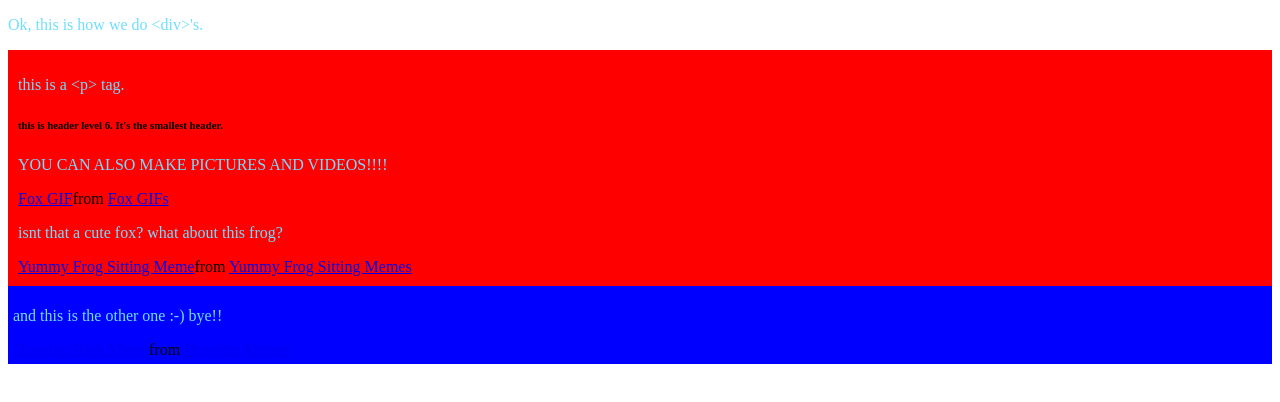
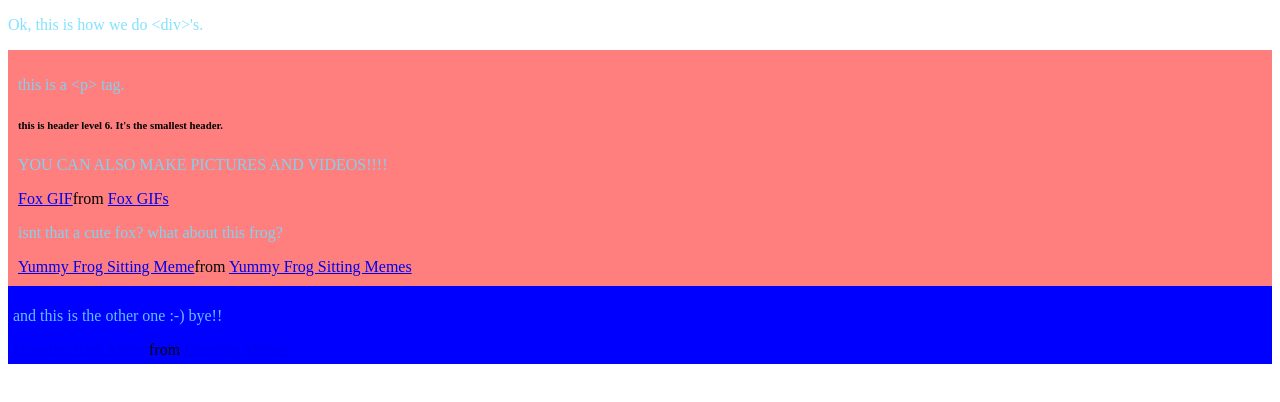
Before and after one commit to datastructure-d4ta/park, a plain HTML site: page index.html in a window 1280 px wide. Drawn offline with Linux system fonts and the light colour scheme; a script that the page names is missing.

Commit message:
Update index.html

```diff
--- a/index.html
+++ b/index.html
@@ -3,25 +3,25 @@
   <head>
     <style>
       #div1 {
-        background-color: rgba(255, 0, 0, 255);
+        background-color: rgba(255, 0, 0, 0.5);
         padding: 10px;
-        content: rgba(0, 0, 255, 191);
-        border: rgba(255, 100, 252, 100);
+        content: rgba(0, 0, 255, 50%);
+        border: rgba(255, 100, 252, 100%);
       }
 
       #div2 {
         background-color: rgba(0, 0, 255, 255);
         padding: 5px;
         content: rgba(255, 0, 0, 200);
-        border: rgb(252, 123, 199);
+        border: rgb(252, 123, 99%);
       }
 
       p {
-        color: rgba(111, 222, 255, 87);
+        color: rgba(111, 222, 255, 87%);
       }
 
       body {
-        backgound-color: rgba(255, 0, 255, 54);
+        backgound-color: rgba(255, 0, 255, 54%);
       }
     </style>
   </head>
```
